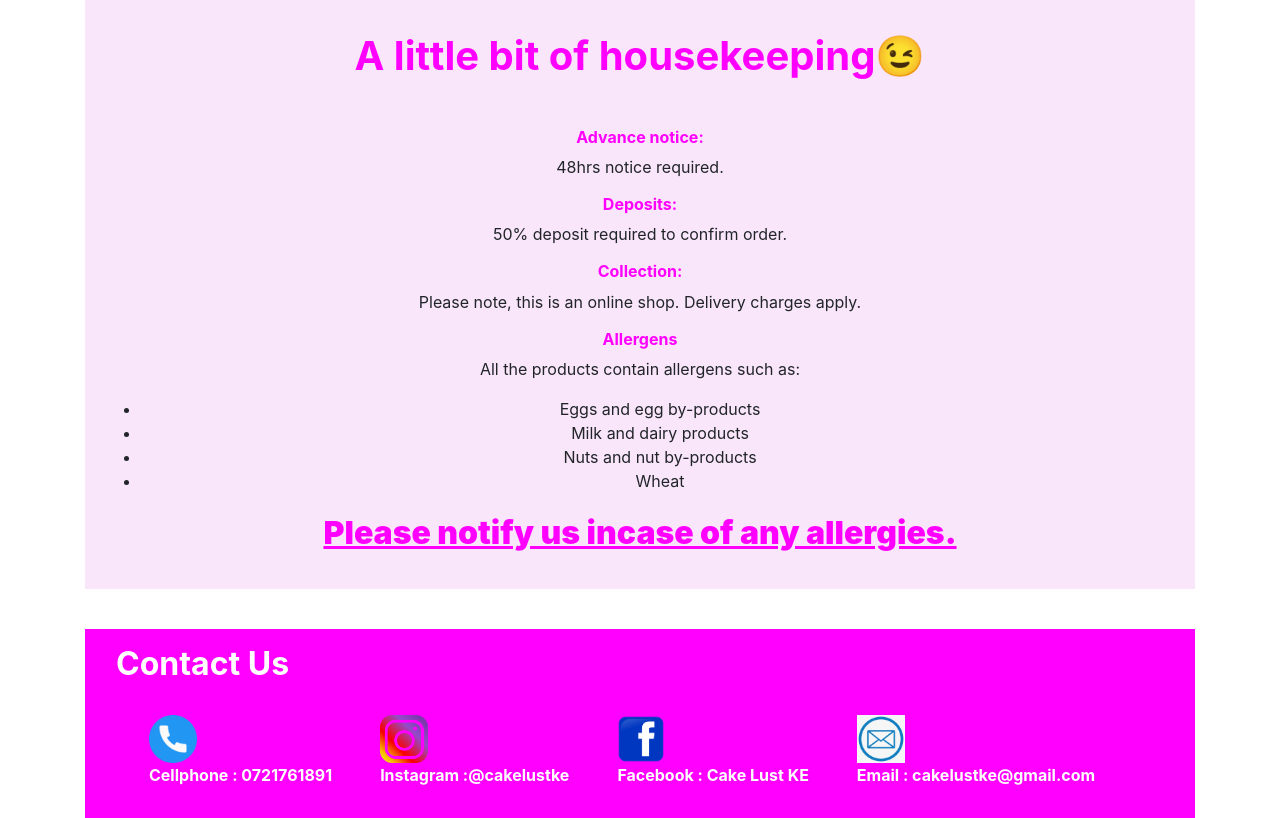
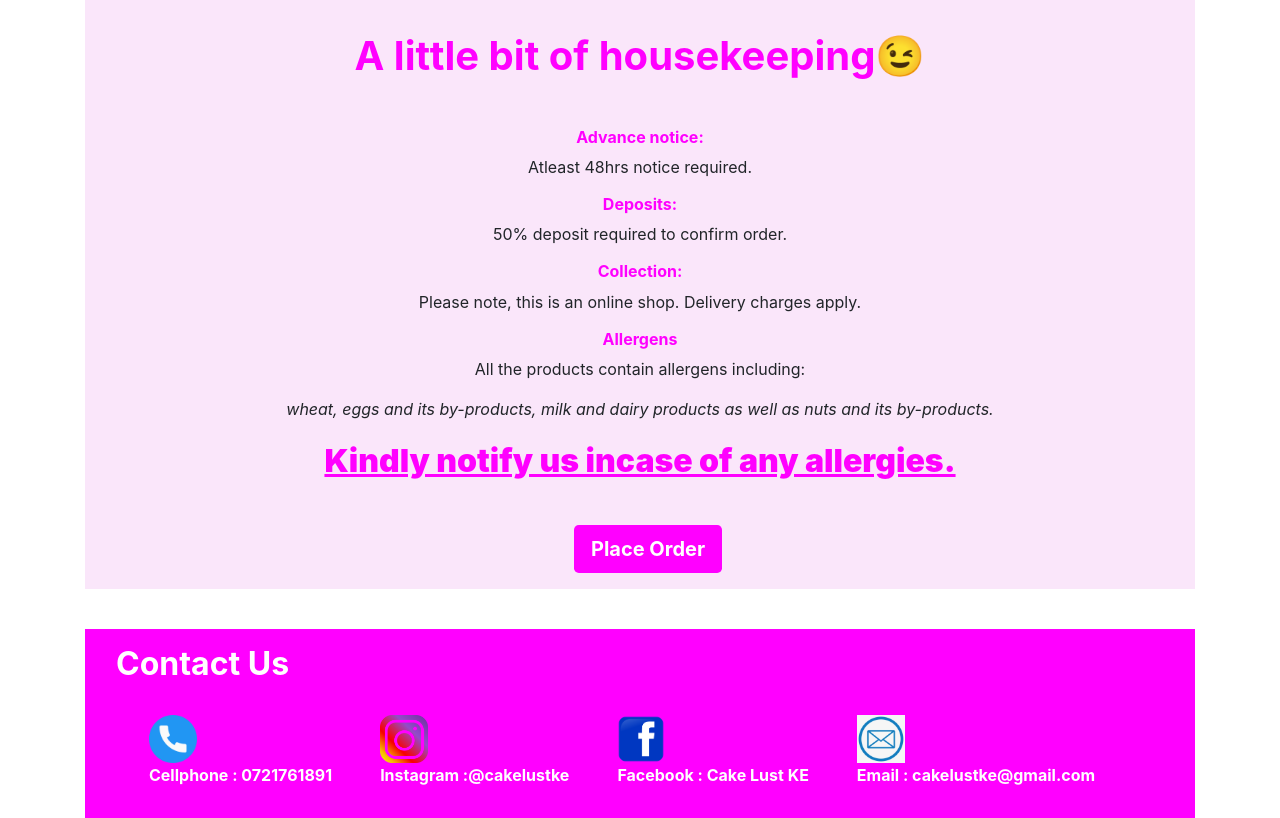
Before and after one commit to emmakamau/cakelustke, a Django app: page /cakelust/placeorder/ in a window 1280 px wide. Shown: the part 106-924 px from the top of the page. Run offline with Django 3.2, Linux system fonts and the light colour scheme; parts of the project's set-up code (start-up, migrations or seed data) failed here and were passed over; some libraries are stand-ins or nearby versions.

Commit message:
Add files via upload

```diff
--- a/cakelust/templates/cakelust/order.html
+++ b/cakelust/templates/cakelust/order.html
@@ -6,7 +6,7 @@
     <h1 class="order-head1">A little bit of housekeeping&#128521;</h1><br>
 
     <h6 class="order-head6">Advance notice:</h6>
-    <p class="order-paragraph">48hrs notice required.</p>
+    <p class="order-paragraph">Atleast 48hrs notice required.</p>
 
     <h6 class="order-head6">Deposits:</h6>
     <p class="order-paragraph">50% deposit required to confirm order.</p>
@@ -15,14 +15,15 @@
     <p class="order-paragraph">Please note, this is an online shop. Delivery charges apply.</p>
 
     <h6 class="order-head6">Allergens</h6>
-    <p class="order-paragraph">All the products contain allergens such as:</p>
-        <ul>
-            <li class="order-list">Eggs and egg by-products</li>
-            <li class="order-list">Milk and dairy products</li>
-            <li class="order-list">Nuts and nut by-products</li>
-            <li class="order-list">Wheat</li>
-        </ul>
-    <p class="disclaimer"><strong>Please notify us incase of any allergies.</strong></p>
+    <p class="order-paragraph">All the products contain allergens including:</p>
+    <p><i>wheat, eggs and its by-products, milk and dairy products as well as nuts and its by-products.</i></p>
+
+    <p class="disclaimer"><strong>Kindly notify us incase of any allergies.</strong></p><br>
+
+    <a href="https://wa.link/hrzvd3">
+        <button type="button" class="btn btn-lg order-btn" onclick="myAlertbox()">Place Order</button>
+    </a><br>
+
 </div><br>
 
 {% include "contactus.html" %}
```
